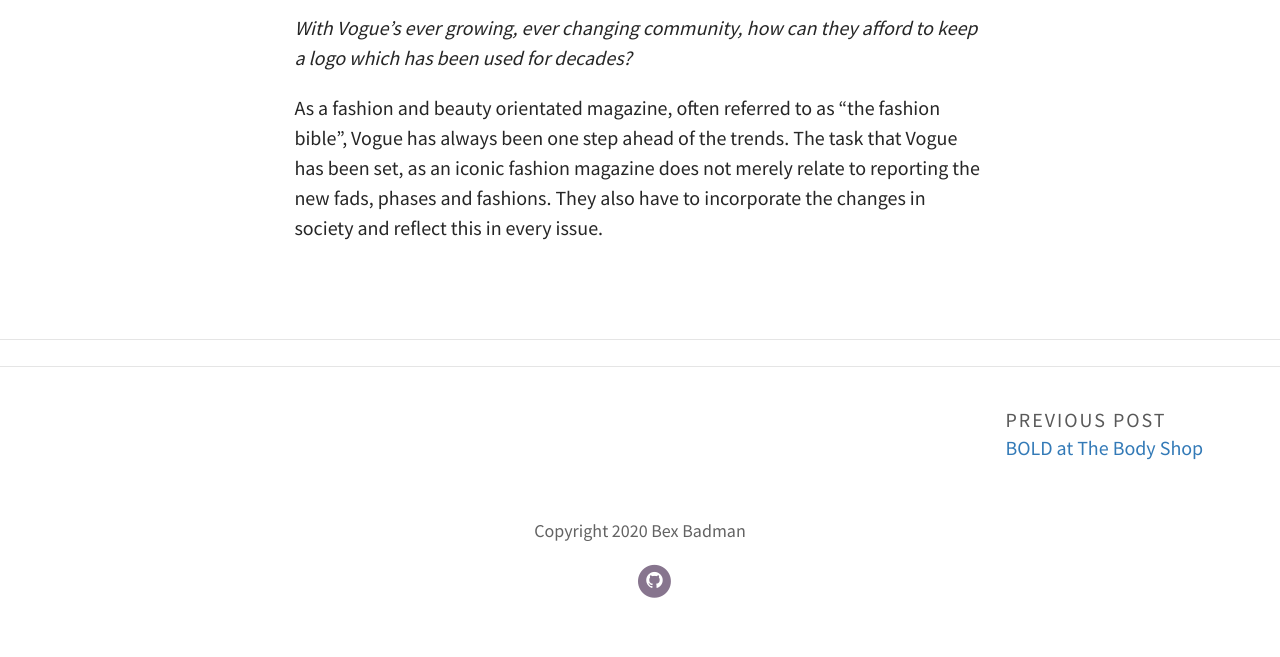
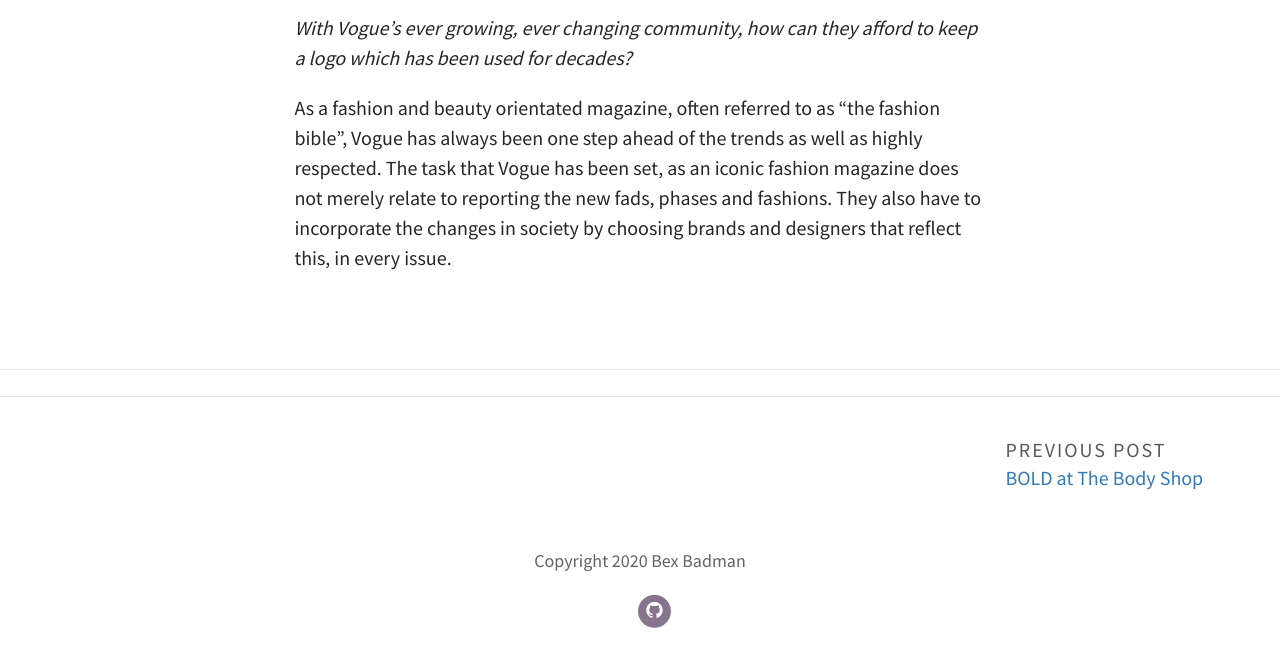
Before and after one commit to rebeccabadman1999/Bex-Badman-Blog, a Jekyll site: the page built from _posts/2020-10-12-the-iconic-voice-of-vogue.md, in a window 1280 px wide. Shown: the part 340-997 px from the top of the page. Built offline with Jekyll 4.4.1, drawn with Linux system fonts in a browser that asks for light colours; some web fonts are replaced; comment, search, counter and statistics services are not loaded; before the commit the page ends 967 px from its top, so only the background shows below that.

Commit message:
Update Post “2020-10-12-the-iconic-voice-of-vogue”

```diff
--- a/_posts/2020-10-12-the-iconic-voice-of-vogue.md
+++ b/_posts/2020-10-12-the-iconic-voice-of-vogue.md
@@ -8,4 +8,4 @@
 ---
 *With Vogue's ever growing, ever changing community, how can they afford to keep a logo which has been used for decades?*
 
-As a fashion and beauty orientated magazine, often referred to as "the fashion bible", Vogue has always been one step ahead of the trends. The task that Vogue has been set, as an iconic fashion magazine does not merely relate to reporting the new fads, phases and fashions. They also have to incorporate the changes in society and reflect this in every issue.
+As a fashion and beauty orientated magazine, often referred to as "the fashion bible", Vogue has always been one step ahead of the trends as well as highly respected. The task that Vogue has been set, as an iconic fashion magazine does not merely relate to reporting the new fads, phases and fashions. They also have to incorporate the changes in society by choosing brands and designers that reflect this, in every issue.
```
